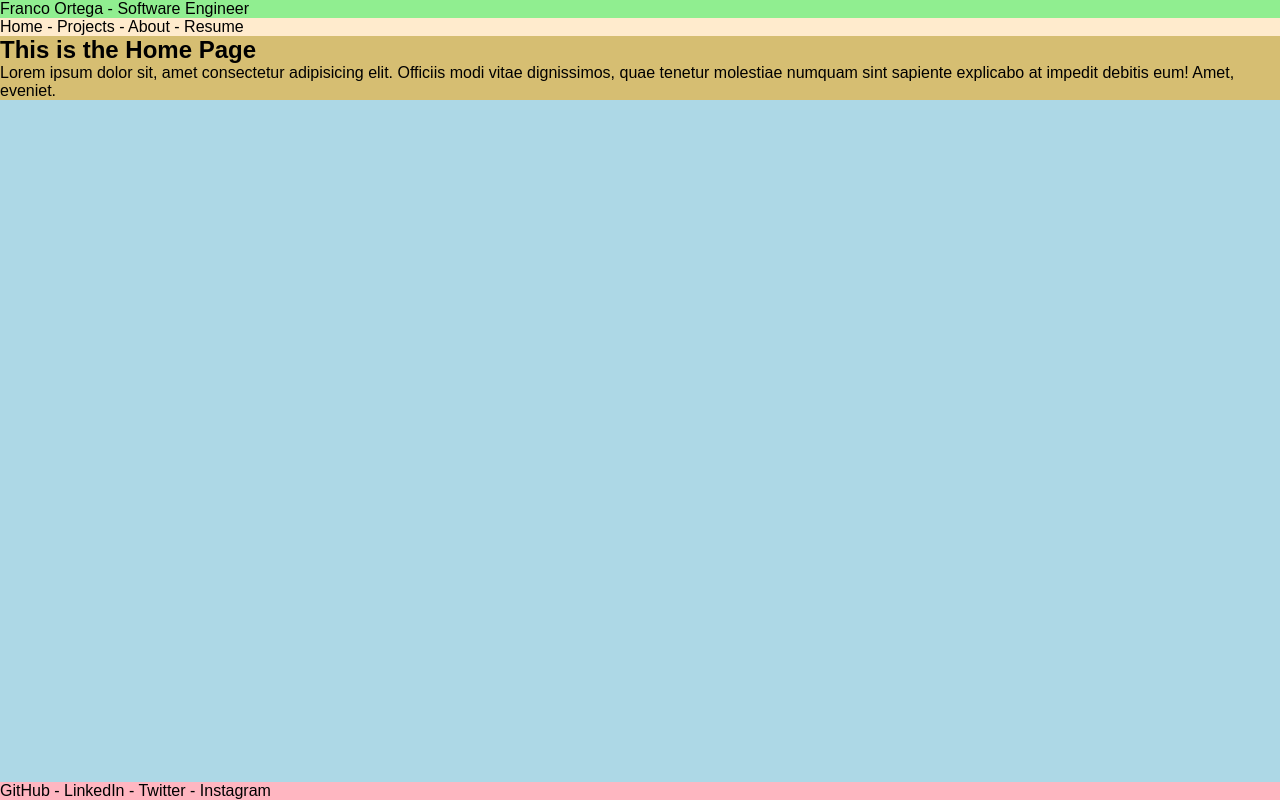
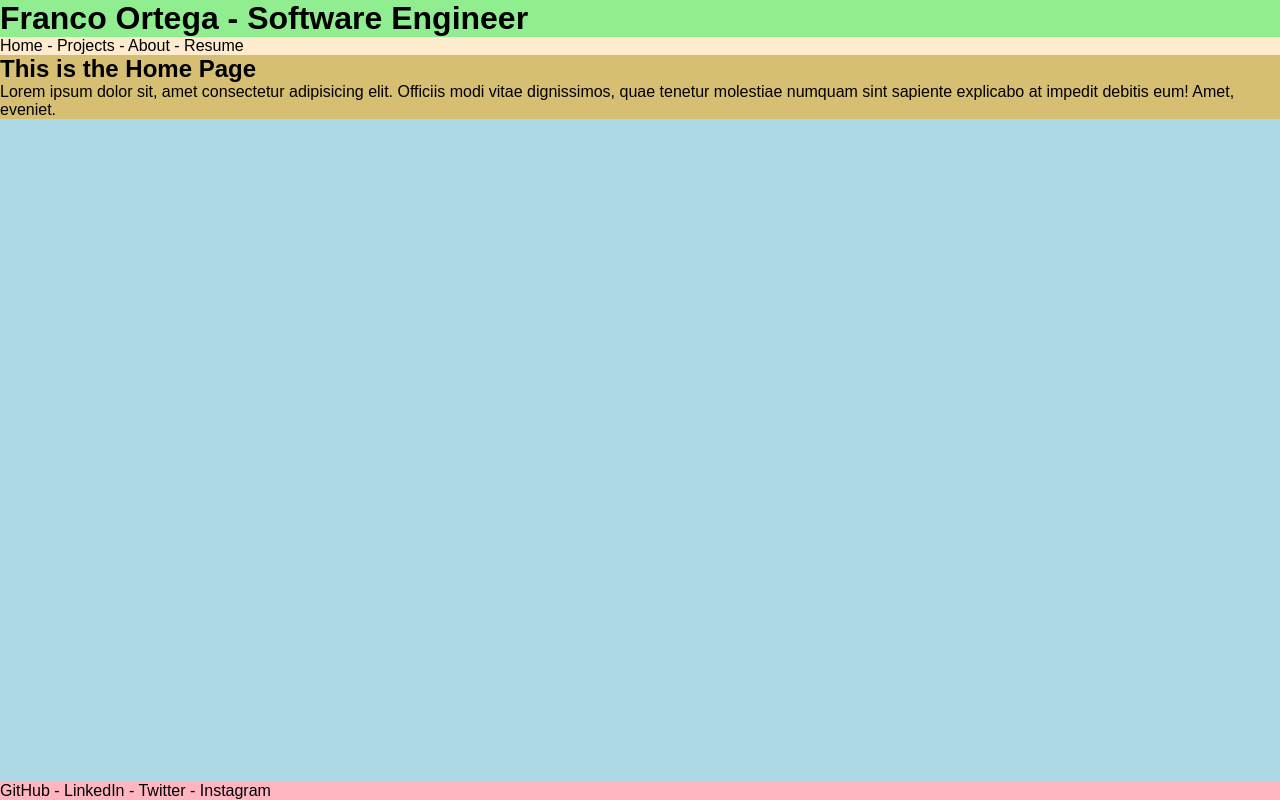
Before and after one commit to franco-ortega/portfolio-beta-01, a Next.js app: page / in a window 1280 px wide. Built offline with nearby package versions, Linux system fonts and the light colour scheme.

Commit message:
add heading to Header

```diff
--- a/components/header/Header.jsx
+++ b/components/header/Header.jsx
@@ -4,7 +4,7 @@ import styles from './Header.module.scss';
 const Header = () => {
   return (
     <header className={styles.Header}>
-      Franco Ortega - Software Engineer
+      <h1>Franco Ortega - Software Engineer</h1>
       <Nav />
     </header>
   );
```
